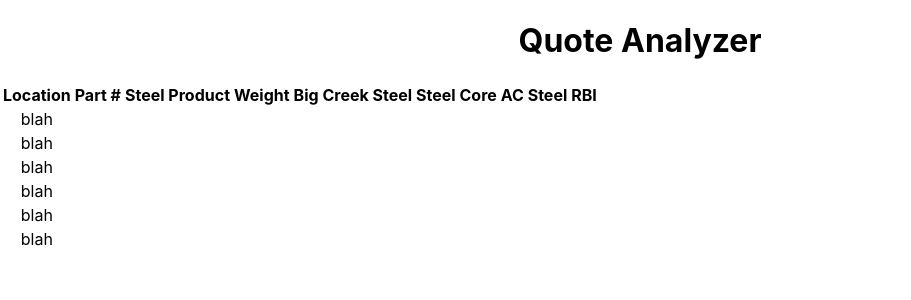
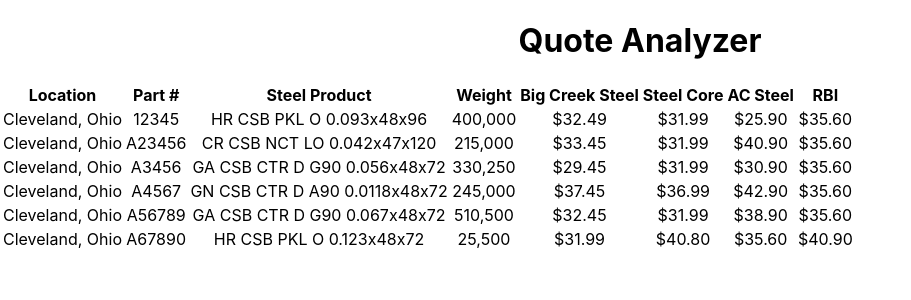
Before and after one commit to Kolossion/felux-devtest, a React (Create React App) app: page / in a window 1280 px wide. Shown: the top 300 px of the page, without its empty margins (0-911 px from the left). Built offline with nearby package versions, Linux system fonts and the light colour scheme.

Commit message:
Rendering basic table data

```diff
--- a/src/components/QuoteAnalyzer/QuoteTable/QuoteTableRow/index.jsx
+++ b/src/components/QuoteAnalyzer/QuoteTable/QuoteTableRow/index.jsx
@@ -1,10 +1,23 @@
 import React from 'react'
 import PropTypes from 'prop-types'
 
+function QuoteTableRowPrices(props) {
+
+}
+
 function QuoteTableRow(props) {
+  const { data } = props
+
   return (
     <tr>
-      <td>blah</td>
+      <td>{data['Location']}</td>
+      <td>{data['PartNo']}</td>
+      <td>{data['Product']}</td>
+      <td>{data['Weight'].toLocaleString("en-US")}</td>
+      { data['Quotes'].map((quote) => {
+        return <td>{quote['FinalPrice'].toLocaleString('en-US', {style:'currency', currency:'USD'})}</td>
+      })}
+      {/* <QuoteTableRowPrices /> */}
     </tr>
   )
 }
```
